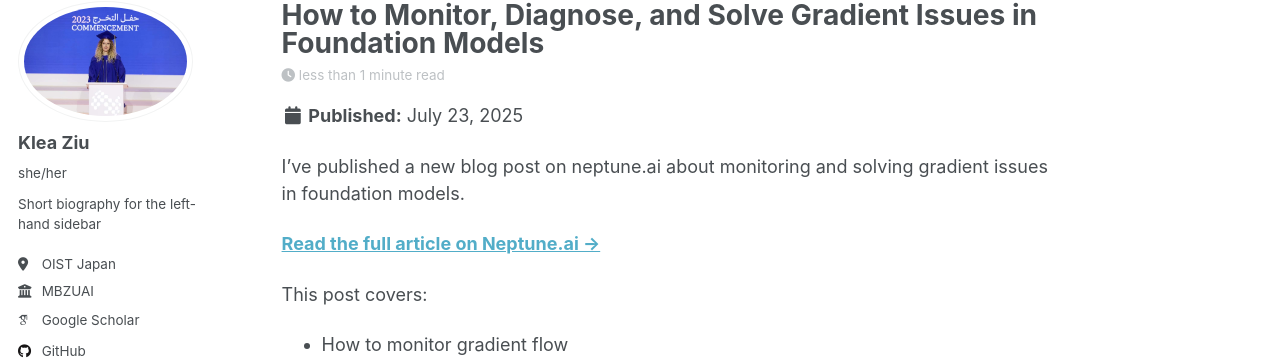
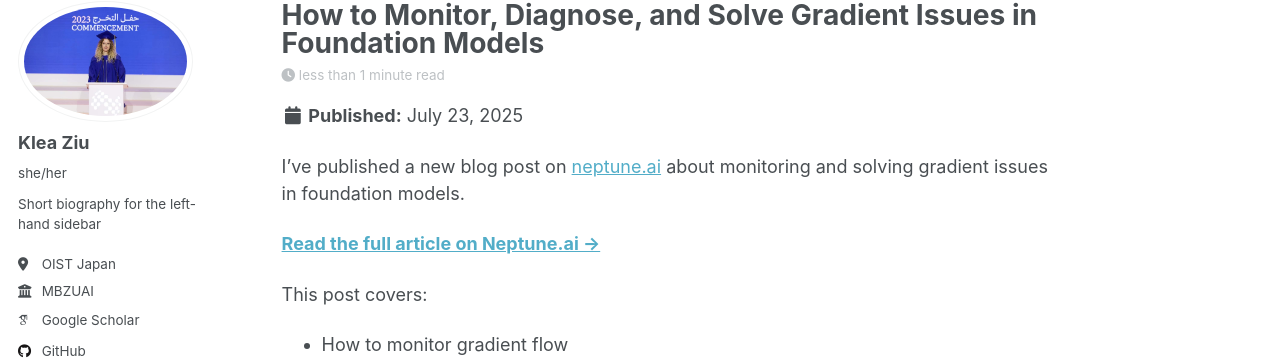
Before and after one commit to klea-ziu/klea-ziu.github.io, a Jekyll site: the page built from _posts/2025-07-23-blog-post-gradients.md, in a window 1280 px wide and 900 px high. Shown: the part 98-458 px from the top of the window. Built offline with Jekyll 4.4.1, drawn with Linux system fonts in a browser that asks for light colours; some web fonts are replaced; a script that is not in the unit is left out; part of the change alters nothing that is shown.

```diff
--- a/_posts/2025-07-23-blog-post-gradients.md
+++ b/_posts/2025-07-23-blog-post-gradients.md
@@ -4,7 +4,7 @@ date: 2025-07-23
 excerpt: "My  blog post published on neptune.ai about gradient issues in foundation models."
 ---
 
-I've published a new blog post on neptune.ai about monitoring and solving gradient issues in foundation models.
+I've published a new blog post on [neptune.ai](https://neptune.ai/) about monitoring and solving gradient issues in foundation models.
 
 **[Read the full article on Neptune.ai →](https://neptune.ai/blog/monitoring-diagnosing-and-solving-gradient-issues-in-foundation-models)**
 
```
